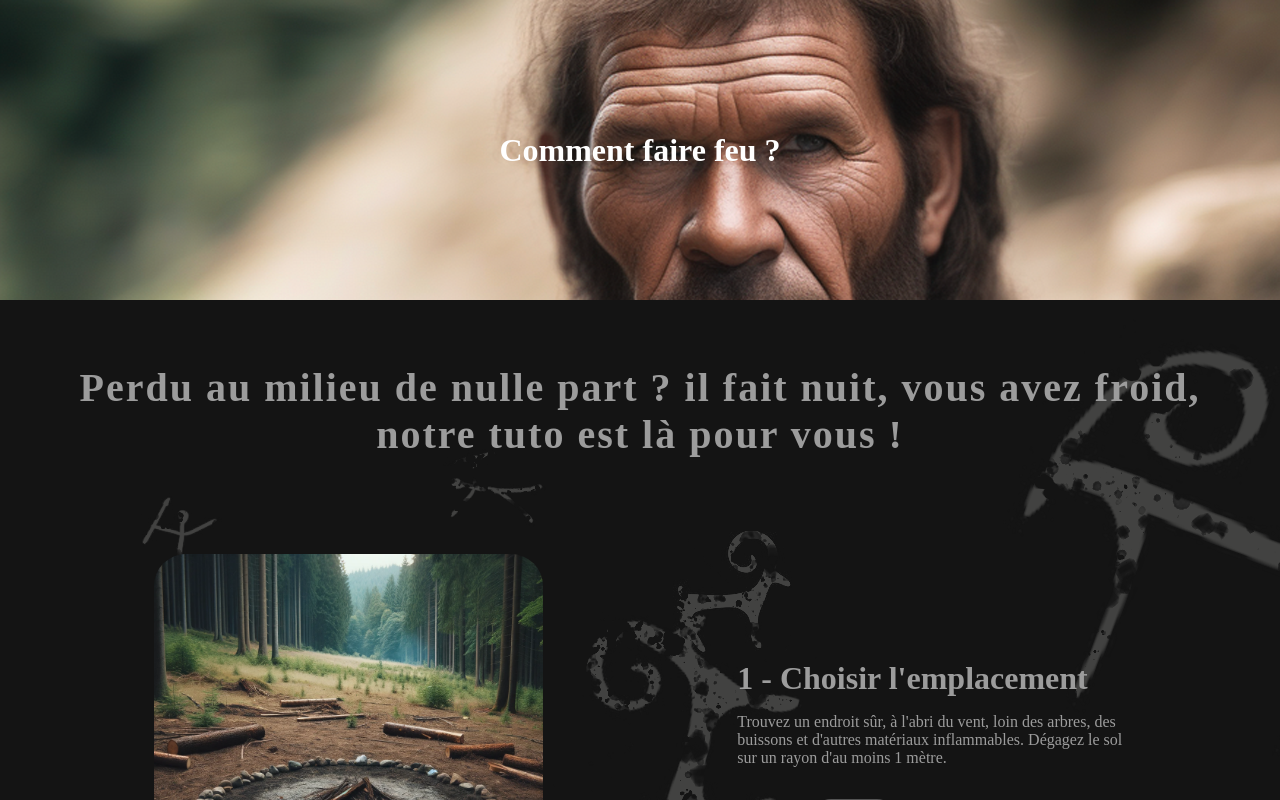
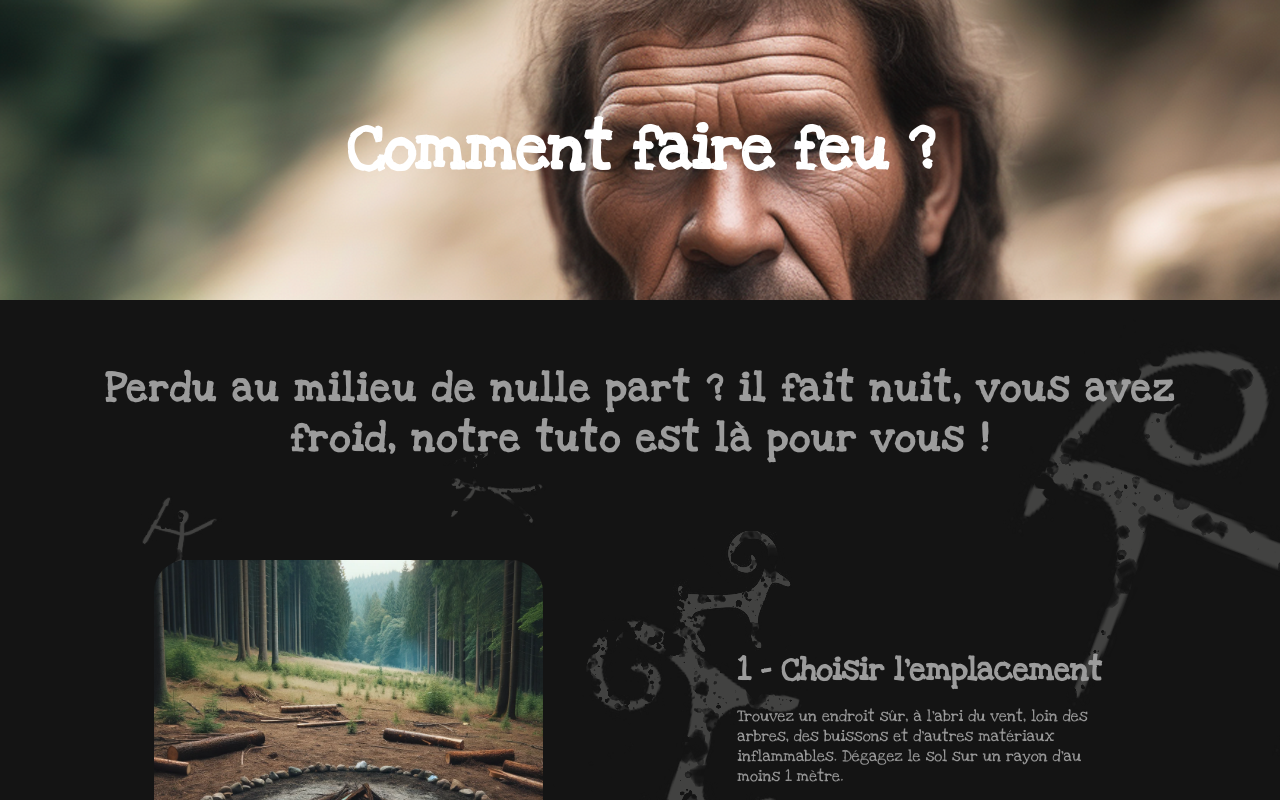
Before and after one commit to ThisIsHowVillainsAreMade/duckSociety---Hackathon, a React (Vite) app: page /tuto-feu in a window 1280 px wide. Built offline with nearby package versions, Linux system fonts and the light colour scheme.

Commit message:
fixed conflits

```diff
--- a/src/components/styles/Header.css
+++ b/src/components/styles/Header.css
@@ -1,8 +1,10 @@
+@font-face {
+  font-family: "Norse";
+  src: url(../../assets/shop/Norse.otf);
+}
 @font-face {
   font-family: "Love";
-  src: url(../../assets/font/LoveYaLikeASister-Regular.ttf);
-  font-family: "Norse";
-  src: url(../../assets/shop/Norse.otf);
+  src: url(../../assets/fonts/LoveYaLikeASister-Regular.ttf);
 }
 .Header {
   height: 300px;
@@ -38,6 +40,16 @@
   background: url("/src/assets/fire/header-fire.png");
   font-family: "Love", "sans-serif";
   background-size: cover;
+  font-size: 2rem;
+}
+
+#fire-header h1 {
+  font-family: "Love", "sans-serif";
+  height: 100%;
+  width: 100%;
+  display: flex;
+  justify-content: center;
+  align-items: center;
 }
 #witch-header {
   background: url("à mettre");
```
Also changed, not shown: src/assets/fonts/LoveYaLikeASister-Regular.ttf (renamed from src/assets/font/LoveYaLikeASister-Regular.ttf).
